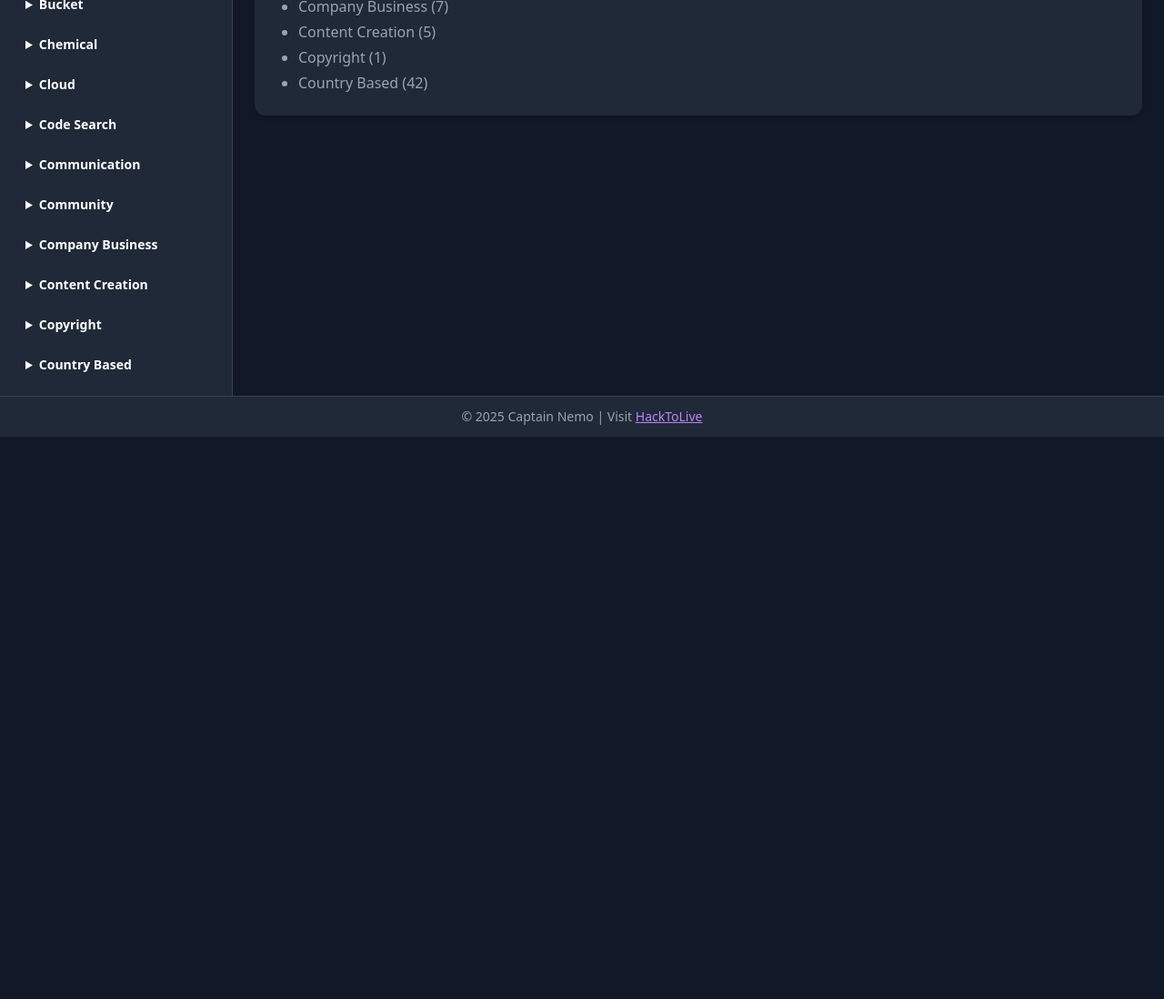
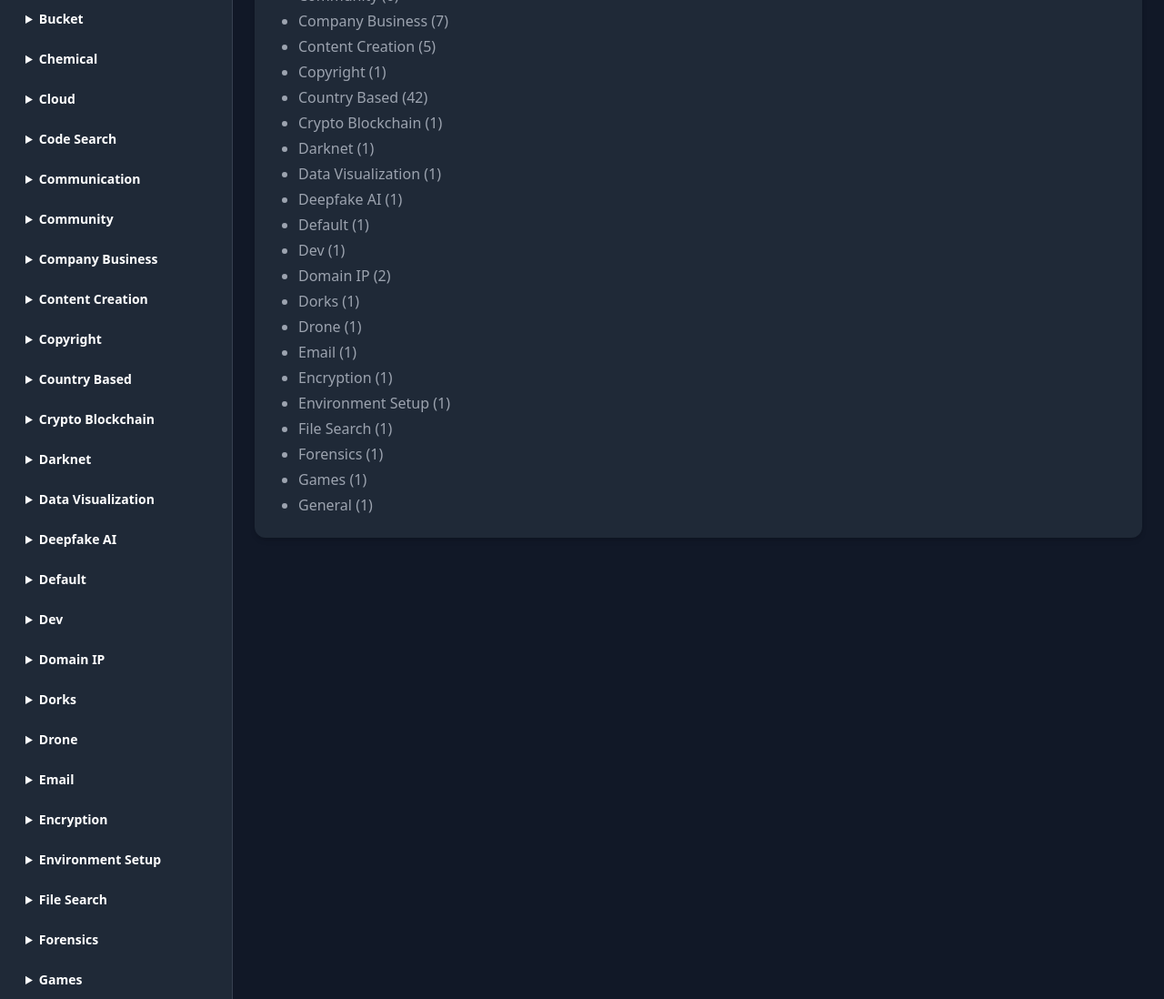
Before and after one commit to nemocyberworld/Nemo-The-Investigator, a plain HTML site: page docs/index.html in a window 1280 px wide. Shown: the part 837-1935 px from the top of the page at 91% size. Before the commit the page ends 1317 px from the top, so only its background shows below. Drawn offline with nearby package versions, Linux system fonts and the light colour scheme.

Commit message:
Add files via upload

```diff
--- a/docs/index.html
+++ b/docs/index.html
@@ -8,11 +8,20 @@
 </head>
 <body class="bg-gray-900 text-white font-sans flex flex-col min-h-screen">
 
-  <!-- Header -->
-  <header class="bg-gray-800 p-4 text-center shadow-md">
+<!-- Header -->
+<header class="relative bg-gray-800 p-6 shadow-md flex justify-center items-center">
+  <!-- Main Center Header -->
+  <div class="text-center">
     <h1 class="text-3xl font-bold">🕵️ Nemo - The Investigator</h1>
-    <p class="text-gray-400">by <a href="https://github.com/nemocyberworld" target="_blank">Captain Nemo</a> | <a href="https://hacktolive.net/" target="_blank">HackToLive Academy</a></p>
-  </header>
+    <p class="text-gray-400">
+      by <a href="https://github.com/nemocyberworld" target="_blank">Captain Nemo</a> |
+      <a href="https://hacktolive.net/" target="_blank">HackToLive Academy</a>
+    </p>
+  </div>
+</header>
+
+
+
 
   <!-- Layout -->
   <div class="flex flex-1 overflow-hidden flex-col md:flex-row min-h-0">
@@ -219,6 +228,24 @@
     { main: "Country Based", sub: "US" },
     { main: "Country Based", sub: "Vietnam" },
     { main: "Country Based", sub: "International" },
+    { main: "Crypto Blockchain", sub: "Tools" },
+    { main: "Darknet", sub: "Tools" },
+    { main: "Data Visualization", sub: "Tools" },
+    { main: "Deepfake AI", sub: "Tools" },
+    { main: "Default", sub: "Tools" },
+    { main: "Dev", sub: "Tools" },
+    { main: "Domain IP", sub: "Domain Recon" },
+    { main: "Domain IP", sub: "Reputation Geo" },
+    { main: "Dorks", sub: "Tools" },
+    { main: "Drone", sub: "Tools" },
+    { main: "Email", sub: "Tools" },
+    { main: "Encryption", sub: "Tools" },
+    { main: "Environment Setup", sub: "Tools" },
+    { main: "File Search", sub: "Tools" },
+    { main: "Forensics", sub: "Tools" },
+    { main: "Games", sub: "Tools" },
+    { main: "General", sub: "Tools" },
+
 
   ];
 
```
